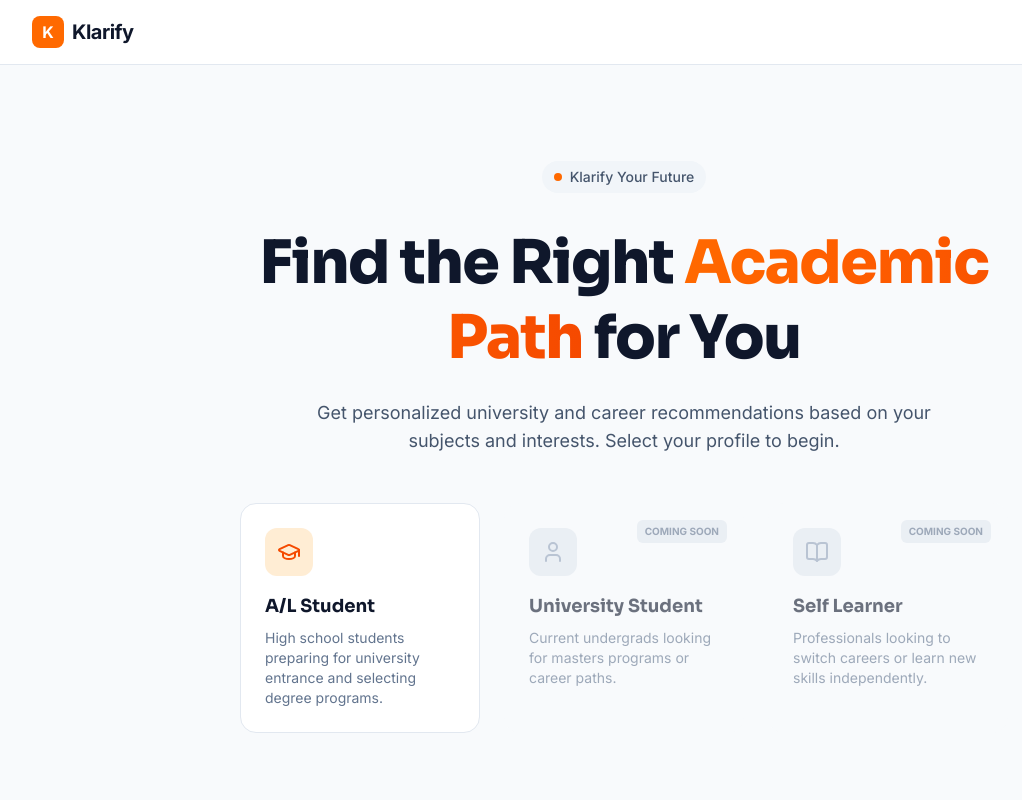
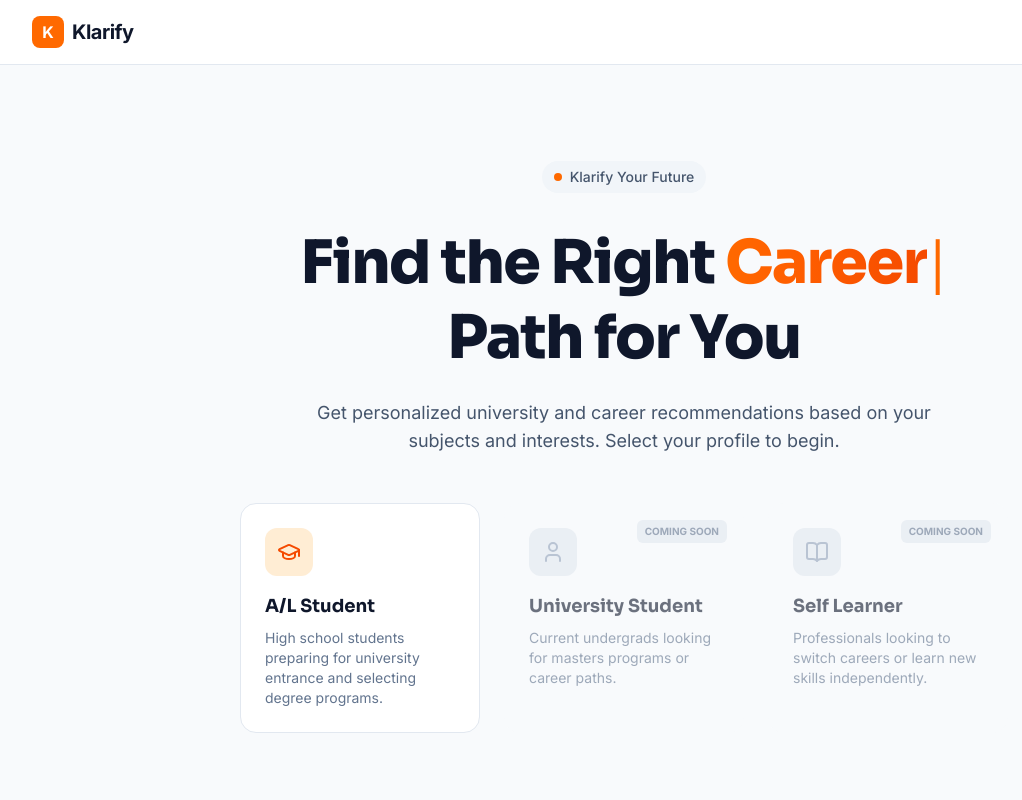
Before and after one commit to sangwajesly/Klarify, a React (Vite) app in the folder klarify/: page / in a window 1280 px wide. Shown: the top 800 px of the page, without its empty margins (16-1038 px from the left). Built offline with nearby package versions, Linux system fonts and the light colour scheme.

Commit message:
Add hero typing animation and configure CORS for Vercel deployment

```diff
--- a/klarify/src/pages/Home.jsx
+++ b/klarify/src/pages/Home.jsx
@@ -56,6 +56,37 @@ const StepComponent = ({ number, title, description }) => (
 
 const Home = () => {
   const navigate = useNavigate();
+  const [text, setText] = React.useState('');
+  const [isDeleting, setIsDeleting] = React.useState(false);
+  const [loopNum, setLoopNum] = React.useState(0);
+  const [typingSpeed, setTypingSpeed] = React.useState(150);
+
+  const words = ["Academic", "Career"];
+
+  React.useEffect(() => {
+    const handleTyping = () => {
+      const i = loopNum % words.length;
+      const fullText = words[i];
+
+      setText(isDeleting
+        ? fullText.substring(0, text.length - 1)
+        : fullText.substring(0, text.length + 1)
+      );
+
+      setTypingSpeed(isDeleting ? 80 : 150);
+
+      if (!isDeleting && text === fullText) {
+        setTimeout(() => setIsDeleting(true), 2000);
+      } else if (isDeleting && text === '') {
+        setIsDeleting(false);
+        setLoopNum(loopNum + 1);
+        setTypingSpeed(500);
+      }
+    };
+
+    const timer = setTimeout(handleTyping, typingSpeed);
+    return () => clearTimeout(timer);
+  }, [text, isDeleting, loopNum, typingSpeed]);
 
   return (
     <Layout noPadding={true}>
@@ -63,12 +94,17 @@ const Home = () => {
       <section className="px-6 md:px-12 py-16 md:py-24 max-w-5xl mx-auto">
         <div className="flex flex-col items-center justify-center text-center max-w-3xl mx-auto">
           <div className="inline-flex items-center gap-2 px-3 py-1.5 rounded-full bg-slate-100 text-slate-600 text-sm font-medium mb-8">
-            <span className="w-2 h-2 rounded-full bg-orange-500"></span>
+            <span className="w-2 h-2 rounded-full bg-orange-500 animate-pulse"></span>
             Klarify Your Future
           </div>
 
-          <h1 className="text-4xl md:text-5xl lg:text-6xl font-extrabold tracking-tight text-slate-900 mb-6 leading-tight">
-            Find the Right <span className="text-transparent bg-clip-text bg-gradient-to-r from-orange-500 to-orange-600">Academic Path</span> for You
+          <h1 className="text-4xl md:text-5xl lg:text-6xl font-extrabold tracking-tight text-slate-900 mb-6 leading-tight min-h-[3.5em] md:min-h-0">
+            Find the Right <br className="md:hidden" />
+            <span className="text-transparent bg-clip-text bg-gradient-to-r from-orange-500 to-orange-600">
+              {text}
+            </span>
+            <span className="text-orange-500 animate-pulse font-light">|</span>
+            <br className="md:hidden" /> Path for You
           </h1>
 
           <p className="text-lg text-slate-600 mb-12 max-w-2xl">
--- a/klarify/src/services/api.js
+++ b/klarify/src/services/api.js
@@ -1,6 +1,8 @@
 import axios from 'axios';
 
-const API_URL = 'http://localhost:8000';
+const API_URL = import.meta.env.PROD
+  ? 'https://klarify-path-be.vercel.app'
+  : 'http://localhost:8000';
 
 export const getRecommendations = async (data) => {
   try {
```
Also changed, not shown: 1 other file (tests, documents, lock files or other folders).
